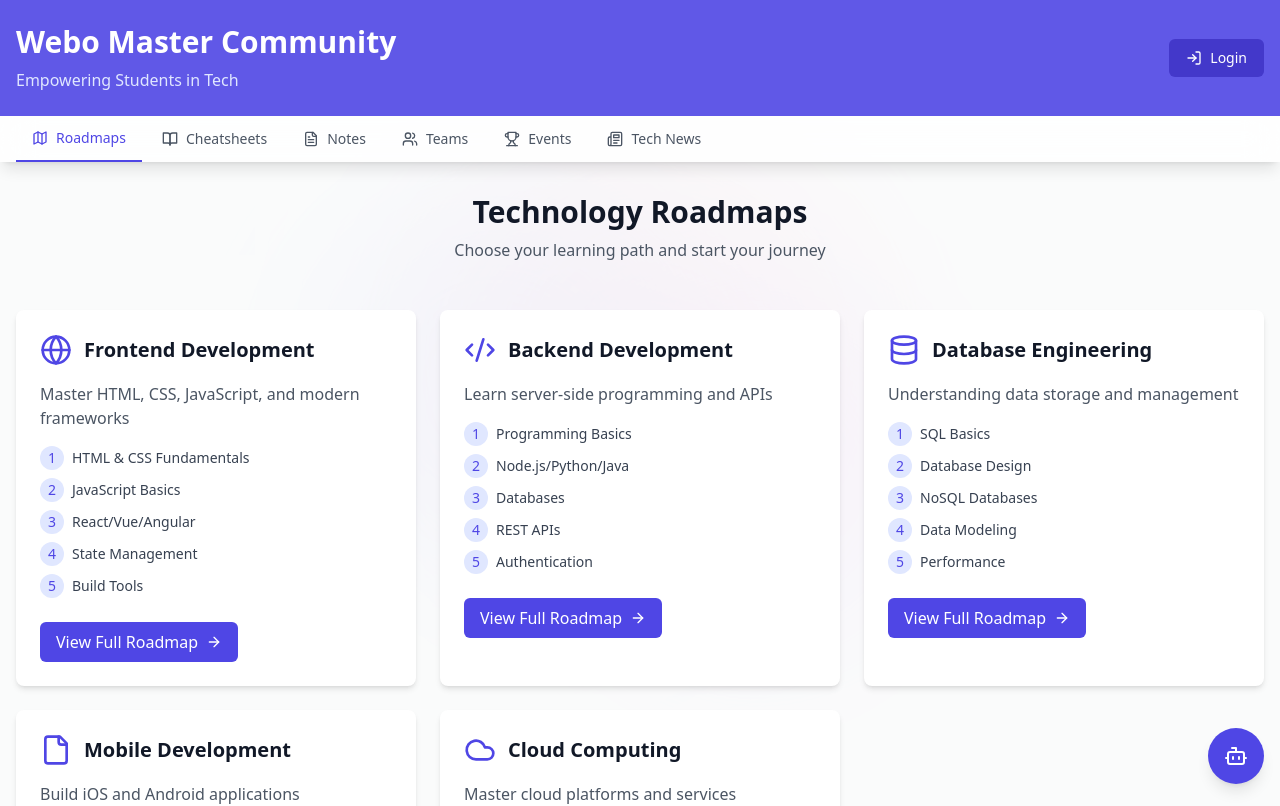
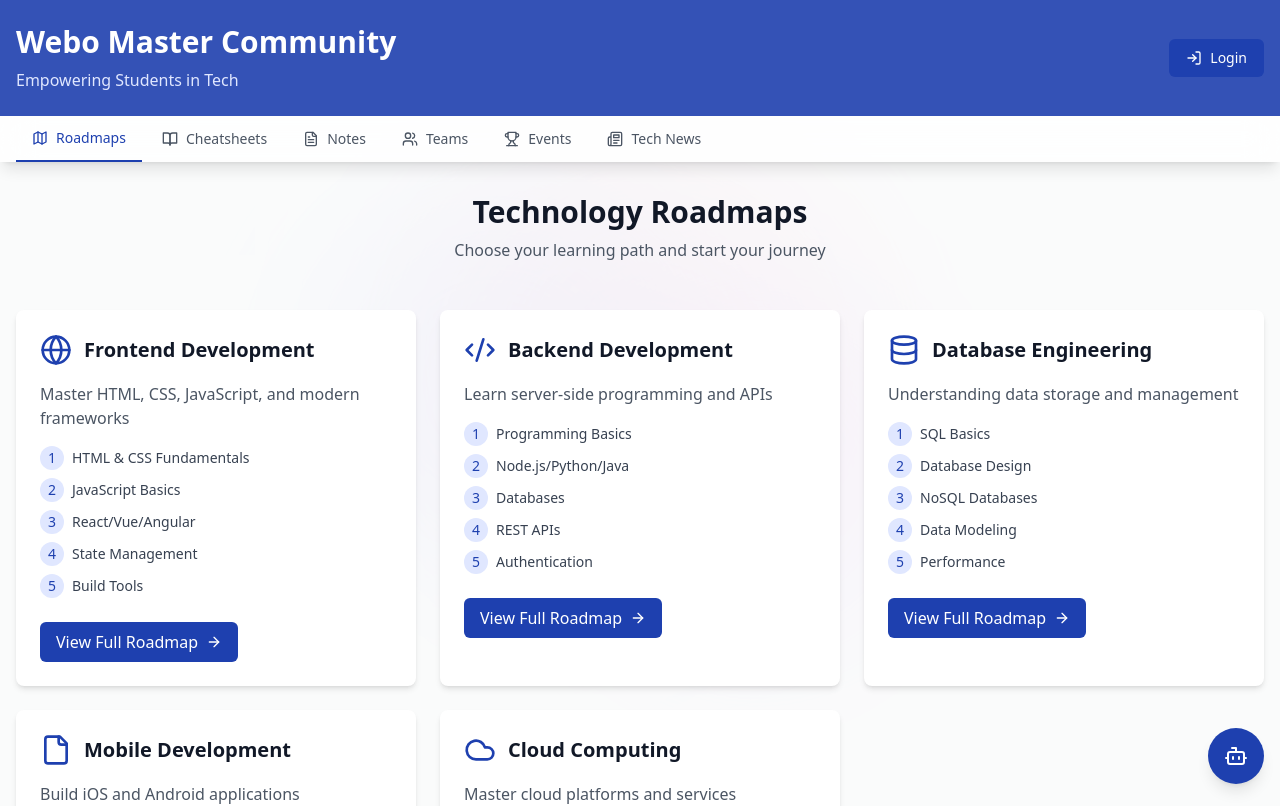
Before and after one commit to rohitmore07/webomaster-community, a React (Vite) app: page / in a window 1280 px wide. Shown: the top 806 px of the page. Built offline with nearby package versions, Linux system fonts and the light colour scheme; no server answers.

Commit message:
Initial Commit

```diff
--- a/src/App.tsx
+++ b/src/App.tsx
@@ -115,7 +115,7 @@ function App() {
             repeat: Infinity,
             ease: "easeInOut"
           }}
-          className="w-12 h-12 border-4 border-indigo-600 border-t-transparent rounded-full"
+          className="w-12 h-12 border-4 border-blue-800 border-t-transparent rounded-full"
         />
       </div>
     );
@@ -127,7 +127,7 @@ function App() {
       <Toaster position="top-right" />
 
       {/* Header */}
-      <header ref={headerRef} className="bg-indigo-600/90 backdrop-blur-lg text-white py-6 sticky top-0 z-50">
+      <header ref={headerRef} className="bg-blue-800/90 backdrop-blur-lg text-white py-6 sticky top-0 z-50">
         <div className="container mx-auto px-4 flex justify-between items-center">
           <div>
             <motion.h1
@@ -157,7 +157,7 @@ function App() {
                 <span className="text-sm">{user.email}</span>
                 <button
                   onClick={handleLogout}
-                  className="flex items-center px-4 py-2 border border-transparent rounded-md text-sm font-medium text-white bg-indigo-700 hover:bg-indigo-800 focus:outline-none focus:ring-2 focus:ring-offset-2 focus:ring-offset-indigo-600 focus:ring-white transition-colors duration-200"
+                  className="flex items-center px-4 py-2 border border-transparent rounded-md text-sm font-medium text-white bg-blue-800 hover:bg-blue-900 focus:outline-none focus:ring-2 focus:ring-offset-2 focus:ring-offset-blue-800 focus:ring-white transition-colors duration-200"
                 >
                   <LogOut className="w-4 h-4 mr-2" />
                   Logout
@@ -166,7 +166,7 @@ function App() {
             ) : (
               <button
                 onClick={() => setIsAuthOpen(true)}
-                className="flex items-center px-4 py-2 border border-transparent rounded-md text-sm font-medium text-white bg-indigo-700 hover:bg-indigo-800 focus:outline-none focus:ring-2 focus:ring-offset-2 focus:ring-offset-indigo-600 focus:ring-white transition-colors duration-200"
+                className="flex items-center px-4 py-2 border border-transparent rounded-md text-sm font-medium text-white bg-blue-800 hover:bg-blue-900 focus:outline-none focus:ring-2 focus:ring-offset-2 focus:ring-offset-blue-800 focus:ring-white transition-colors duration-200"
               >
                 <LogIn className="w-4 h-4 mr-2" />
                 Login
@@ -186,8 +186,8 @@ function App() {
                 onClick={() => setActiveTab(tab.id)}
                 className={`flex items-center px-4 py-3 text-sm font-medium transition-colors ${
                   activeTab === tab.id
-                    ? 'border-b-2 border-indigo-600 text-indigo-600'
-                    : 'text-gray-600 hover:text-indigo-600'
+                    ? 'border-b-2 border-blue-800 text-blue-800'
+                    : 'text-gray-600 hover:text-blue-800'
                 }`}
                 initial={{ opacity: 0, y: -20 }}
                 animate={{ opacity: 1, y: 0 }}
@@ -217,7 +217,7 @@ function App() {
               exit={{ scale: 0 }}
               whileHover={{ scale: 1.1 }}
               onClick={() => setIsChatOpen(true)}
-              className="bg-indigo-600 text-white p-4 rounded-full shadow-lg hover:bg-indigo-700 transition-colors"
+              className="bg-blue-800 text-white p-4 rounded-full shadow-lg hover:bg-indigo-700 transition-colors"
             >
               <Bot className="w-6 h-6" />
             </motion.button>
@@ -232,7 +232,7 @@ function App() {
               exit={{ opacity: 0, scale: 0.9, y: 20 }}
               className="bg-white rounded-lg shadow-xl w-80 h-96 flex flex-col"
             >
-              <div className="bg-indigo-600 text-white p-4 rounded-t-lg flex justify-between items-center">
+              <div className="bg-blue-800 text-white p-4 rounded-t-lg flex justify-between items-center">
                 <div className="flex items-center">
                   <Bot className="w-5 h-5 mr-2" />
                   <span className="font-medium">Webomate</span>
--- a/src/components/Notes.tsx
+++ b/src/components/Notes.tsx
@@ -64,21 +64,21 @@ function Notes() {
               </div>
             )}
             <div className="flex items-center mb-4">
-              <BookOpen className="w-6 h-6 text-indigo-600" />
+              <BookOpen className="w-6 h-6 text-blue-800" />
               <h3 className="ml-3 text-xl font-semibold text-gray-900">{note.title}</h3>
             </div>
             <ul className="space-y-2">
               {note.topics.map((topic, topicIndex) => (
                 <li
                   key={topicIndex}
-                  className="flex items-center text-gray-700 hover:text-indigo-600 cursor-pointer"
+                  className="flex items-center text-gray-700 hover:text-blue-800 cursor-pointer"
                 >
-                  <span className="w-2 h-2 bg-indigo-600 rounded-full mr-2"></span>
+                  <span className="w-2 h-2 bg-blue-800 rounded-full mr-2"></span>
                   {topic}
                 </li>
               ))}
             </ul>
-            <button className="mt-4 text-indigo-600 hover:text-indigo-700 font-medium">
+            <button className="mt-4 text-blue-800 hover:text-indigo-700 font-medium">
               View Full Notes →
             </button>
           </div>
--- a/src/components/Roadmaps.tsx
+++ b/src/components/Roadmaps.tsx
@@ -84,7 +84,7 @@ function Roadmaps() {
             className="bg-white rounded-lg shadow-md p-6 hover:shadow-lg transition-shadow"
           >
             <div className="flex items-center mb-4">
-              <roadmap.icon className="w-8 h-8 text-indigo-600" />
+              <roadmap.icon className="w-8 h-8 text-blue-800" />
               <h3 className="ml-3 text-xl font-semibold text-gray-900">{roadmap.title}</h3>
             </div>
             <p className="text-gray-600 mb-4">{roadmap.description}</p>
@@ -94,7 +94,7 @@ function Roadmaps() {
                   key={stepIndex}
                   className="flex items-center text-sm text-gray-700"
                 >
-                  <div className="w-6 h-6 flex items-center justify-center bg-indigo-100 rounded-full text-indigo-600 font-medium">
+                  <div className="w-6 h-6 flex items-center justify-center bg-indigo-100 rounded-full text-blue-800 font-medium">
                     {stepIndex + 1}
                   </div>
                   <span className="ml-2">{step}</span>
@@ -105,7 +105,7 @@ function Roadmaps() {
               href={roadmap.url}
               target="_blank"
               rel="noopener noreferrer"
-              className="inline-flex items-center px-4 py-2 bg-indigo-600 text-white rounded-md hover:bg-indigo-700 transition-colors"
+              className="inline-flex items-center px-4 py-2 bg-blue-800 text-white rounded-md hover:bg-indigo-700 transition-colors"
             >
               View Full Roadmap
               <ArrowRight className="w-4 h-4 ml-2" />
```
Also changed, not shown: 1 other file (tests, documents, lock files or other folders).
